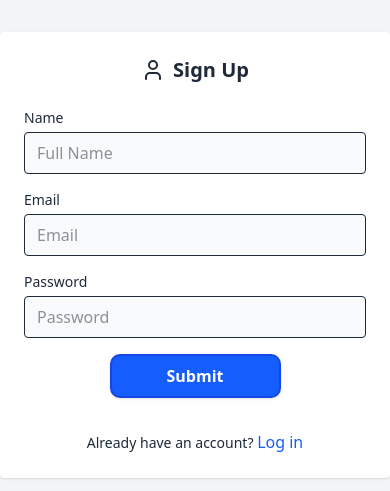
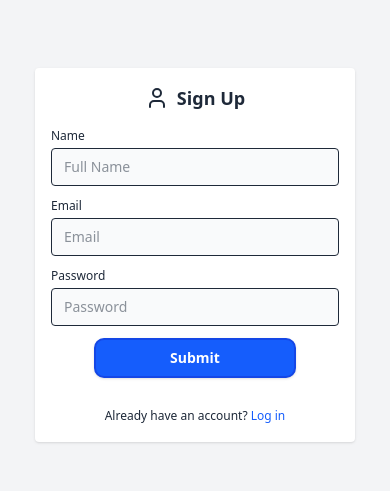
Before and after one commit to Harsha-Buddhika-Official/Simple-Login-Signup, a React (Vite) app in the folder Client/: page /signup in a window 390 px wide. Shown: the part 167-658 px from the top of the page. Built offline with nearby package versions, Linux system fonts and the light colour scheme.

Commit message:
responsive design

```diff
--- a/Client/src/Home.jsx
+++ b/Client/src/Home.jsx
@@ -1,9 +1,9 @@
 export default function Home() {
     return (
-        <div className="flex items-center justify-center min-h-screen bg-gray-100 dark:bg-gray-900">
-            <div className="bg-white dark:bg-gray-800 rounded-lg shadow-lg p-8 max-w-md w-full">
-                <h1 className="text-2xl font-bold text-center mb-6 text-gray-800 dark:text-gray-200">Welcome Home</h1>
-                <p className="text-center text-gray-600 dark:text-gray-400">This is the home page after successful login.</p>
+        <div className="flex items-center justify-center min-h-screen bg-gray-100 dark:bg-gray-900 px-2 sm:px-0">
+            <div className="bg-white dark:bg-gray-800 rounded-lg shadow-lg p-4 sm:p-8 w-full max-w-sm sm:max-w-md">
+                <h1 className="text-xl sm:text-2xl font-bold text-center mb-4 sm:mb-6 text-gray-800 dark:text-gray-200">Welcome Home</h1>
+                <p className="text-center text-gray-600 dark:text-gray-400 text-sm sm:text-base">This is the home page after successful login.</p>
             </div>
         </div>
     );
--- a/Client/src/Login.jsx
+++ b/Client/src/Login.jsx
@@ -31,19 +31,19 @@ function Login() {
     }
 
     return (
-        <div className='bg-gray-100 dark:bg-gray-900 text-gray-800 dark:text-gray-200'>
-            <div className="flex justify-center items-center h-screen">
-                <div className="w-full max-w-md p-6 bg-white dark:bg-gray-800 rounded shadow">
-                    <div className="flex justify-center items-center gap-2 mb-6">
+        <div className='bg-gray-100 dark:bg-gray-900 text-gray-800 dark:text-gray-200 min-h-screen px-2 sm:px-0'>
+            <div className="flex justify-center items-center min-h-screen">
+                <div className="w-full max-w-xs sm:max-w-md p-4 sm:p-6 bg-white dark:bg-gray-800 rounded shadow">
+                    <div className="flex justify-center items-center gap-2 mb-4 sm:mb-6">
                         <User />
-                        <h1 className="text-xl font-semibold">Login</h1>
+                        <h1 className="text-lg sm:text-xl font-semibold">Login</h1>
                     </div>
                     {error && (
-                        <div className="mb-4 text-red-600 text-center font-medium">{error}</div>
+                        <div className="mb-2 sm:mb-4 text-red-600 text-center font-medium text-sm sm:text-base">{error}</div>
                     )}
-                    <form action="" className='flex flex-col gap-4'>
+                    <form action="" className='flex flex-col gap-3 sm:gap-4'>
                         <div className="flex flex-col">
-                            <label htmlFor="Email" className="mb-1 text-sm">Email</label>
+                            <label htmlFor="Email" className="mb-1 text-xs sm:text-sm">Email</label>
                             <input
                                 type="email"
                                 id="Email"
@@ -51,11 +51,11 @@ function Login() {
                                 placeholder='Email'
                                 onChange={(e) => setEmail(e.target.value)}
                                 required
-                                className="border rounded px-3 py-2 bg-gray-50 dark:bg-gray-700 dark:border-gray-600 focus:outline-none focus:ring-2 focus:ring-blue-500"
+                                className="border rounded px-3 py-2 bg-gray-50 dark:bg-gray-700 dark:border-gray-600 focus:outline-none focus:ring-2 focus:ring-blue-500 text-sm"
                             />
                         </div>
                         <div className="flex flex-col">
-                            <label htmlFor="password" className="mb-1 text-sm">Password</label>
+                            <label htmlFor="password" className="mb-1 text-xs sm:text-sm">Password</label>
                             <input
                                 type="password"
                                 id="password"
@@ -63,22 +63,22 @@ function Login() {
                                 placeholder='Password'
                                 onChange={(e) => setPassword(e.target.value)}
                                 required
-                                className="border rounded px-3 py-2 bg-gray-50 dark:bg-gray-700 dark:border-gray-600 focus:outline-none focus:ring-2 focus:ring-blue-500"
+                                className="border rounded px-3 py-2 bg-gray-50 dark:bg-gray-700 dark:border-gray-600 focus:outline-none focus:ring-2 focus:ring-blue-500 text-sm"
                             />
                         </div>
                         <button
                             type="submit"
-                            className="self-center max-w-[50%] w-full py-2 px-4 rounded-[10px] bg-blue-600 text-white font-semibold border-2 border-blue-700 hover:bg-blue-700 hover:border-blue-800 transition-colors duration-200 shadow cursor-pointer"
+                            className="self-center w-full max-w-[70%] sm:max-w-[50%] py-2 px-4 rounded-[10px] bg-blue-600 text-white font-semibold border-2 border-blue-700 hover:bg-blue-700 hover:border-blue-800 transition-colors duration-200 shadow cursor-pointer text-sm sm:text-base"
                             onClick={handleLogin}
                             >
                             Login
                         </button>
                     </form>
-                    <div className="text-center mt-4">
-                        <span className="text-sm">Dont have an account? </span>
+                    <div className="text-center mt-3 sm:mt-4">
+                        <span className="text-xs sm:text-sm">Dont have an account? </span>
                         <Link
                             to="/signup"
-                            className="text-blue-600 hover:underline font-medium cursor-pointer"
+                            className="text-blue-600 hover:underline font-medium cursor-pointer text-xs sm:text-sm"
                         >
                             Sign Up
                         </Link>
--- a/Client/src/SignUp.jsx
+++ b/Client/src/SignUp.jsx
@@ -26,16 +26,16 @@ function SignUp() {
     };
 
     return (
-        <div className='bg-gray-100 dark:bg-gray-900 text-gray-800 dark:text-gray-200'>
-            <div className="flex justify-center items-center h-screen">
-                <div className="w-full max-w-md p-6 bg-white dark:bg-gray-800 rounded shadow">
-                    <div className="flex justify-center items-center gap-2 mb-6">
+        <div className='bg-gray-100 dark:bg-gray-900 text-gray-800 dark:text-gray-200 min-h-screen px-2 sm:px-0'>
+            <div className="flex justify-center items-center min-h-screen">
+                <div className="w-full max-w-xs sm:max-w-md p-4 sm:p-6 bg-white dark:bg-gray-800 rounded shadow">
+                    <div className="flex justify-center items-center gap-2 mb-4 sm:mb-6">
                         <User />
-                        <h1 className="text-xl font-semibold">Sign Up</h1>
+                        <h1 className="text-lg sm:text-xl font-semibold">Sign Up</h1>
                     </div>
-                    <form onSubmit={handleSubmit} className='flex flex-col gap-4'>
+                    <form onSubmit={handleSubmit} className='flex flex-col gap-3 sm:gap-4'>
                         <div className="flex flex-col">
-                            <label htmlFor="FullName" className="mb-1 text-sm">Name</label>
+                            <label htmlFor="FullName" className="mb-1 text-xs sm:text-sm">Name</label>
                             <input
                                 type="text"
                                 id="FullName"
@@ -44,11 +44,11 @@ function SignUp() {
                                 value={name}
                                 onChange={(e) => setName(e.target.value)}
                                 required
-                                className="border rounded px-3 py-2 bg-gray-50 dark:bg-gray-700 dark:border-gray-600 focus:outline-none focus:ring-2 focus:ring-blue-500"
+                                className="border rounded px-3 py-2 bg-gray-50 dark:bg-gray-700 dark:border-gray-600 focus:outline-none focus:ring-2 focus:ring-blue-500 text-sm"
                             />
                         </div>
                         <div className="flex flex-col">
-                            <label htmlFor="Email" className="mb-1 text-sm">Email</label>
+                            <label htmlFor="Email" className="mb-1 text-xs sm:text-sm">Email</label>
                             <input
                                 type="email"
                                 id="Email"
@@ -57,11 +57,11 @@ function SignUp() {
                                 value={email}
                                 onChange={(e) => setEmail(e.target.value)}
                                 required
-                                className="border rounded px-3 py-2 bg-gray-50 dark:bg-gray-700 dark:border-gray-600 focus:outline-none focus:ring-2 focus:ring-blue-500"
+                                className="border rounded px-3 py-2 bg-gray-50 dark:bg-gray-700 dark:border-gray-600 focus:outline-none focus:ring-2 focus:ring-blue-500 text-sm"
                             />
                         </div>
                         <div className="flex flex-col">
-                            <label htmlFor="password" className="mb-1 text-sm">Password</label>
+                            <label htmlFor="password" className="mb-1 text-xs sm:text-sm">Password</label>
                             <input
                                 type="password"
                                 id="password"
@@ -70,20 +70,20 @@ function SignUp() {
                                 value={password}
                                 onChange={(e) => setPassword(e.target.value)}
                                 required
-                                className="border rounded px-3 py-2 bg-gray-50 dark:bg-gray-700 dark:border-gray-600 focus:outline-none focus:ring-2 focus:ring-blue-500"
+                                className="border rounded px-3 py-2 bg-gray-50 dark:bg-gray-700 dark:border-gray-600 focus:outline-none focus:ring-2 focus:ring-blue-500 text-sm"
                             />
                         </div>
                         <button
                             type="submit"
-                            className="self-center max-w-[50%] w-full py-2 px-4 rounded-[10px] bg-blue-600 text-white font-semibold border-2 border-blue-700 hover:bg-blue-700 hover:border-blue-800 transition-colors duration-200 shadow cursor-pointer"
+                            className="self-center w-full max-w-[70%] sm:max-w-[50%] py-2 px-4 rounded-[10px] bg-blue-600 text-white font-semibold border-2 border-blue-700 hover:bg-blue-700 hover:border-blue-800 transition-colors duration-200 shadow cursor-pointer text-sm sm:text-base"
                         >
                             Submit
                         </button>
-                        <div className="text-center mt-4">
-                            <span className="text-sm">Already have an account? </span>
+                        <div className="text-center mt-3 sm:mt-4">
+                            <span className="text-xs sm:text-sm">Already have an account? </span>
                             <Link
                                 to="/login"
-                                className="text-blue-600 hover:underline font-medium cursor-pointer"
+                                className="text-blue-600 hover:underline font-medium cursor-pointer text-xs sm:text-sm"
                             >
                                 Log in
                             </Link>
```
